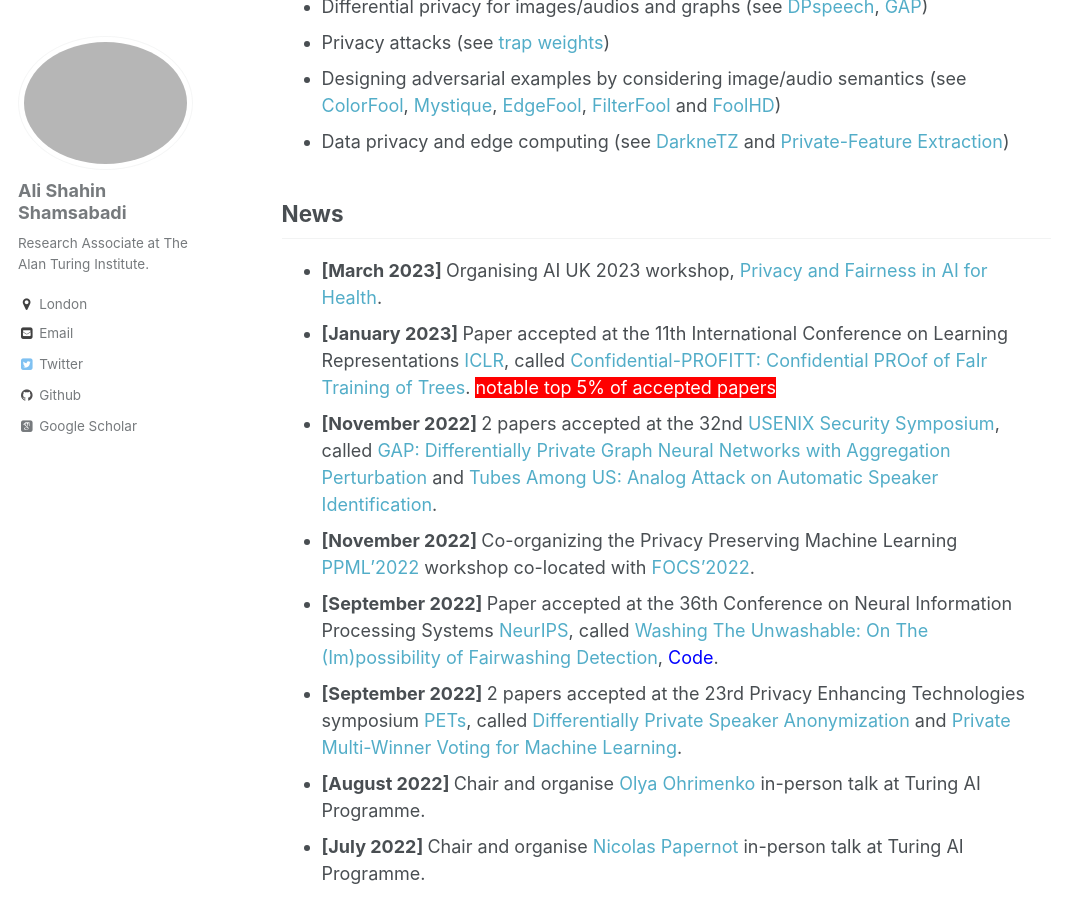
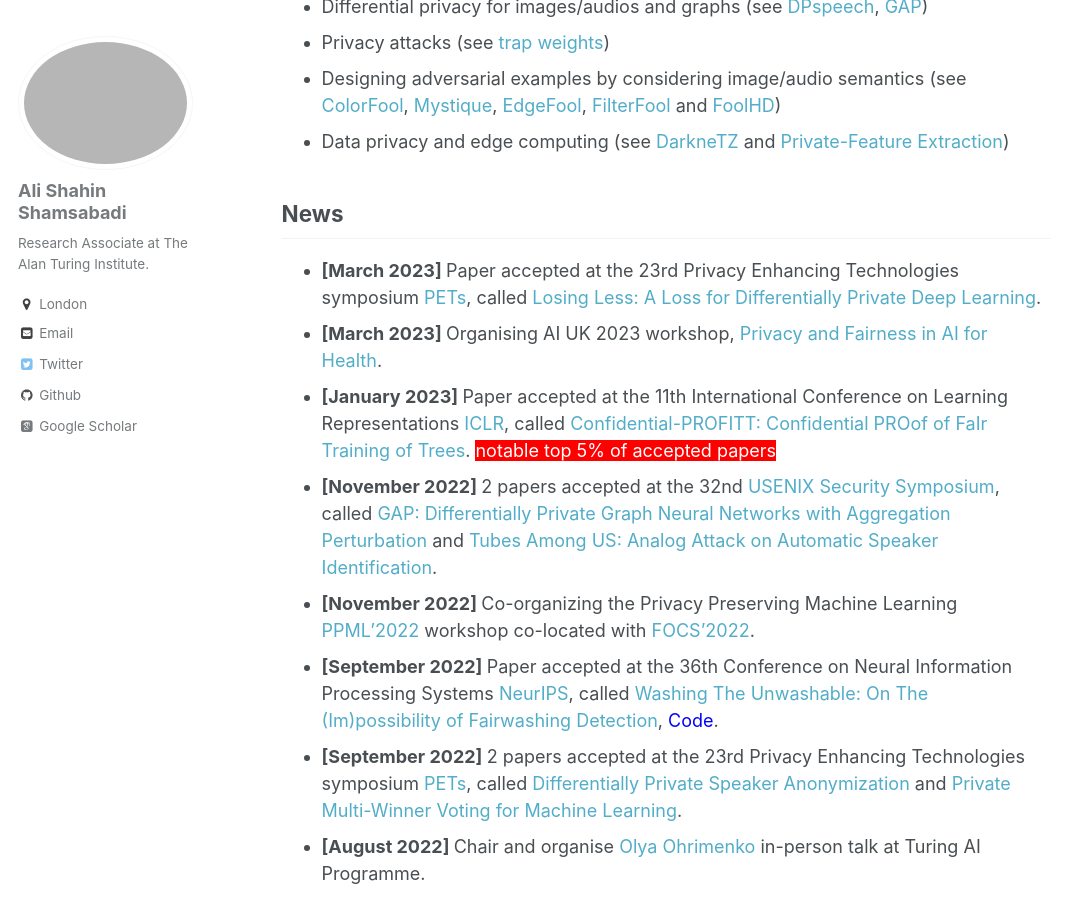
Before and after one commit to AliShahin/AliShahin.github.io, a Jekyll site: the page built from _pages/about.md, in a window 1280 px wide and 900 px high, scrolled down 763 px. Shown: the whole window, without its empty margins (0-1085 px from the left). Built offline with Jekyll 4.4.1, drawn with Linux system fonts in a browser that asks for light colours; some web fonts are replaced; some of the changed text lies outside the part shown.

Commit message:
Update about.md

```diff
--- a/_pages/about.md
+++ b/_pages/about.md
@@ -23,6 +23,7 @@ My research has been published at top-tier conferences including NeurIPS, ICLR,
 - Data privacy and edge computing (see [DarkneTZ](https://arxiv.org/pdf/2004.05703) and [Private-Feature Extraction](https://arxiv.org/pdf/1802.03151.pdf))
 
 ## News
+- <b> [March 2023] </b> Paper accepted at the 23rd Privacy Enhancing Technologies symposium [PETs](https://petsymposium.org/index.php), called [Losing Less: A Loss for Differentially Private Deep Learning](https://alishahin.github.io).
 - <b> [March 2023] </b> Organising AI UK 2023 workshop, [Privacy and Fairness in AI for Health](https://private-fair-ai.github.io).
 - <b> [January 2023] </b> Paper accepted at the 11th International Conference on Learning Representations [ICLR](https://iclr.cc), called [Confidential-PROFITT: Confidential PROof of FaIr Training of Trees](https://openreview.net/forum?id=iIfDQVyuFD). <span style="background-color:red"><font color="white"> notable top 5% of accepted papers </font></span>
 - <b> [November 2022] </b> 2 papers accepted at the 32nd [USENIX Security Symposium](https://www.usenix.org/conference/usenixsecurity23), called [GAP: Differentially Private Graph Neural Networks with Aggregation Perturbation](https://arxiv.org/pdf/2203.00949.pdf) and [Tubes Among US: Analog Attack on Automatic Speaker Identification](https://alishahin.github.io).
@@ -60,6 +61,8 @@ My research has been published at top-tier conferences including NeurIPS, ICLR,
 
 
 ## Talks
+- 04/2023 - Northwestern University -- How can we audit Fairness of AI-driven services provided by companies?
+- 03/2023 - AIUK 2023
 - 03/2023 - University of Cambridge -- An Overview of Differential Privacy, Membership Inference Attacks, and Federated Learning
 - 11/2022 - University of Cambridge and Samsung
 - 10/2022 - Queen's University of Belfast
```
